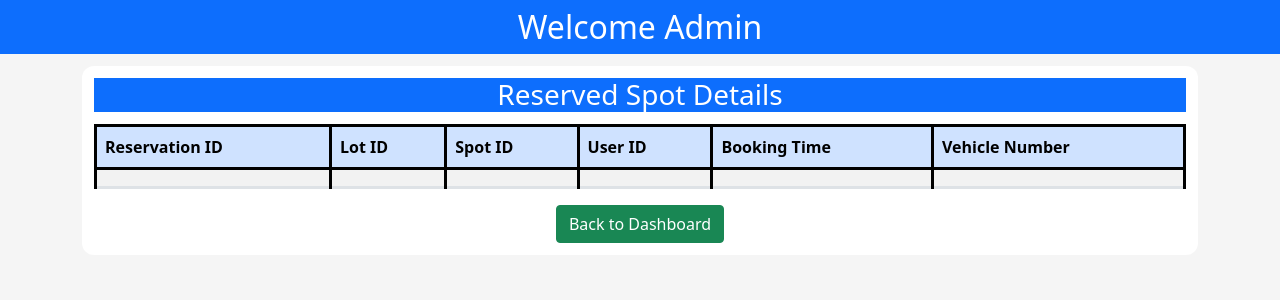
After one commit to 24f2001460/vehicle-parking-app, a Flask app: template templates/reservation_details.html in a window 1280 px wide. The commit adds this page. Shown: the top 300 px of the page. Run offline with Flask 3, Linux system fonts and the light colour scheme; the template is opened without the code that fills it: values that come from a table or form of the project are taken from there, others are empty.

Commit message:
Milestone-VP Admin-Dashboard-Management

```diff
--- /dev/null
+++ b/templates/reservation_details.html
@@ -0,0 +1,61 @@
+<!DOCTYPE html>
+<html lang="en">
+<head>
+<meta charset="UTF-8">
+<meta name="viewport" content="width=device-width, initial-scale=1.0">
+<title>Spot Details | QuizMaster Admin</title>
+<link href="https://cdn.jsdelivr.net/npm/bootstrap@5.0.2/dist/css/bootstrap.min.css" rel="stylesheet">
+<style>
+  body {
+    background-color:whitesmoke;
+  }
+  #canvas {
+    background: #fff;
+    border-radius: 12px;
+    padding: 12px;
+    margin-top: 12px;
+  }
+   table, th, td {
+  border: 3px solid black;
+  border-collapse: collapse;
+  margin-top: 12px;
+}
+</style>
+</head>
+<body>
+
+    <h2 class="bg-primary text-white p-2 text-center">Welcome Admin</h2>
+
+<div class="container">
+  <div id="canvas">
+    <h3 class="text-center mb-2 text-white bg-primary">Reserved Spot Details</h3>
+    <table class="table table-striped">
+      <thead class="table-primary">
+        <tr>
+          <th>Reservation ID</th>
+          <th>Lot ID</th>
+          <th>Spot ID</th>
+          <th>User ID</th>
+          <th>Booking Time</th>
+          <th>Vehicle Number</th>
+        </tr>
+      </thead>
+      <tbody>
+        <tr>
+          <td>{{ spot.reservations[0].id }}</td>
+          <td>{{ spot.reservations[0].lot_id }}</td>
+          <td>{{ spot.reservations[0].spot_id }}</td>
+          <td>{{ spot.reservations[0].user_id }}</td>
+          <td>{{ spot.reservations[0].booking_time }}</td>
+          <td>{{ spot.reservations[0].vehicle_num }}</td>
+        </tr>
+      </tbody>
+    </table>
+    <div class="text-center">
+      <a href="/admin" class="btn btn-success">Back to Dashboard</a>
+    </div>
+  </div>
+</div>
+
+</body>
+</html>
--- a/templates/update_lot.html
+++ b/templates/update_lot.html
@@ -54,7 +54,7 @@
                      <span class="input-group-text bg-primary text-white">
                         <i class="bi bi-car-front-fill text-warning me-1"></i>
                     </span>
-                <input type="integer" class="form-control" id="max_spot" name="max_spot" value="{{lot.max_spot}}" disabled>
+                <input type="number"  id="max_spot" name="max_spot" value="{{lot.max_spot}}" min="{{lot.occupied_count}}">
                 </div>
             </div>
             <button type="submit" class="btn btn-secondary btn-lg w-100 mb-2" value="Save" name="action">
```
Also changed, not shown: templates/user_list.html (added, +44 -0 lines).
